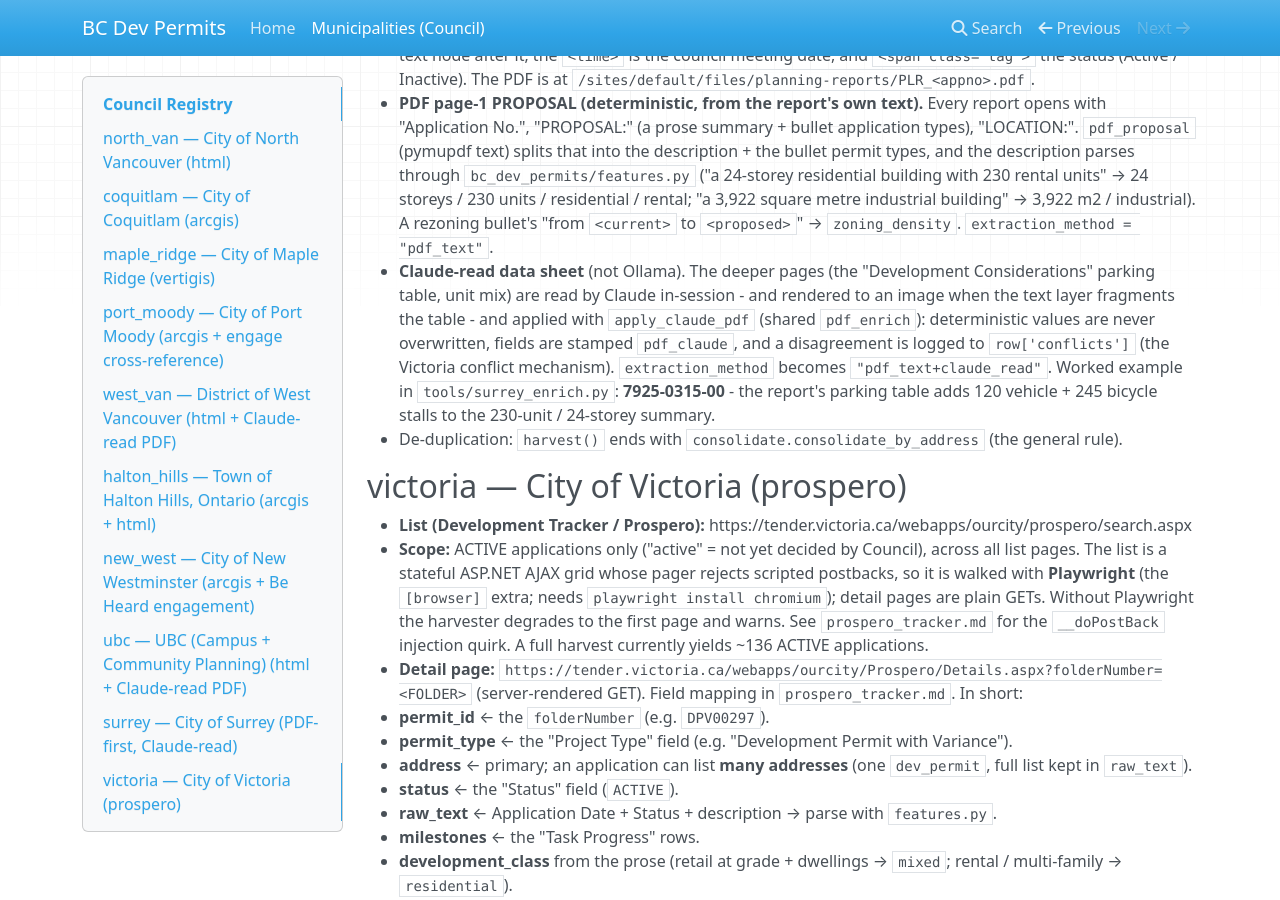
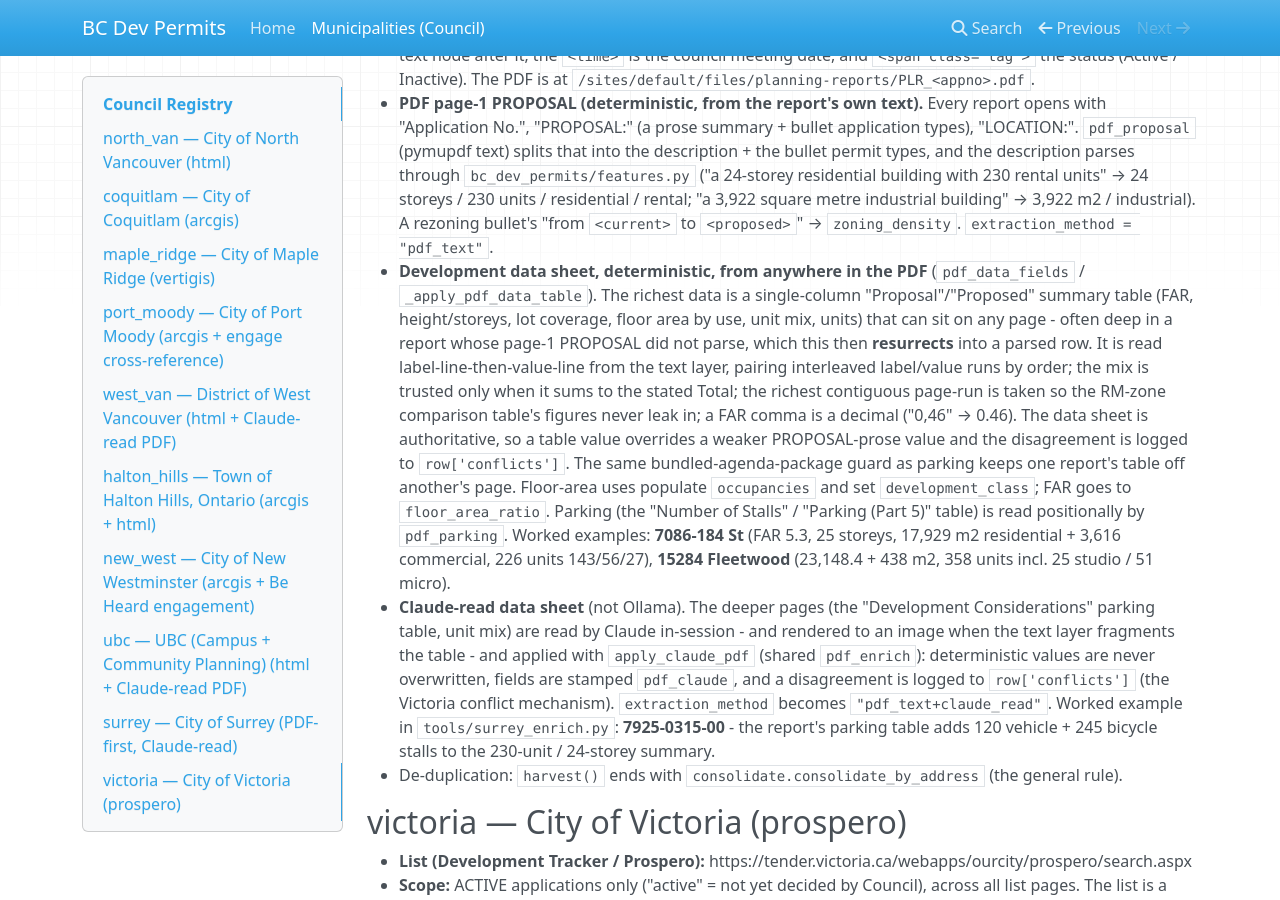
Before and after one commit to Licker-Geospatial-Consulting/bc_dev_permits, an MkDocs documentation site: the page built from docs/COUNCIL.md, in a window 1280 px wide and 900 px high, scrolled down 7849 px. Built offline with MkDocs 1.6.1, drawn with Linux system fonts in a browser that asks for light colours; nearby versions of some CDN libraries.

Commit message:
Document Surrey data-sheet table extraction in COUNCIL.md

```diff
--- a/docs/COUNCIL.md
+++ b/docs/COUNCIL.md
@@ -327,6 +327,20 @@ the exact instructions you gave per site.
   rental units" → 24 storeys / 230 units / residential / rental; "a 3,922 square metre industrial
   building" → 3,922 m2 / industrial). A rezoning bullet's "from `<current>` to `<proposed>`" →
   `zoning_density`. `extraction_method = "pdf_text"`.
+- **Development data sheet, deterministic, from anywhere in the PDF** (`pdf_data_fields` /
+  `_apply_pdf_data_table`). The richest data is a single-column "Proposal"/"Proposed" summary table
+  (FAR, height/storeys, lot coverage, floor area by use, unit mix, units) that can sit on any page -
+  often deep in a report whose page-1 PROPOSAL did not parse, which this then **resurrects** into a
+  parsed row. It is read label-line-then-value-line from the text layer, pairing interleaved
+  label/value runs by order; the mix is trusted only when it sums to the stated Total; the richest
+  contiguous page-run is taken so the RM-zone comparison table's figures never leak in; a FAR comma
+  is a decimal ("0,46" → 0.46). The data sheet is authoritative, so a table value overrides a weaker
+  PROPOSAL-prose value and the disagreement is logged to `row['conflicts']`. The same
+  bundled-agenda-package guard as parking keeps one report's table off another's page. Floor-area
+  uses populate `occupancies` and set `development_class`; FAR goes to `floor_area_ratio`. Parking
+  (the "Number of Stalls" / "Parking (Part 5)" table) is read positionally by `pdf_parking`. Worked
+  examples: **7086-184 St** (FAR 5.3, 25 storeys, 17,929 m2 residential + 3,616 commercial, 226 units
+  143/56/27), **15284 Fleetwood** (23,148.4 + 438 m2, 358 units incl. 25 studio / 51 micro).
 - **Claude-read data sheet** (not Ollama). The deeper pages (the "Development Considerations" parking
   table, unit mix) are read by Claude in-session - and rendered to an image when the text layer
   fragments the table - and applied with `apply_claude_pdf` (shared `pdf_enrich`): deterministic
```
